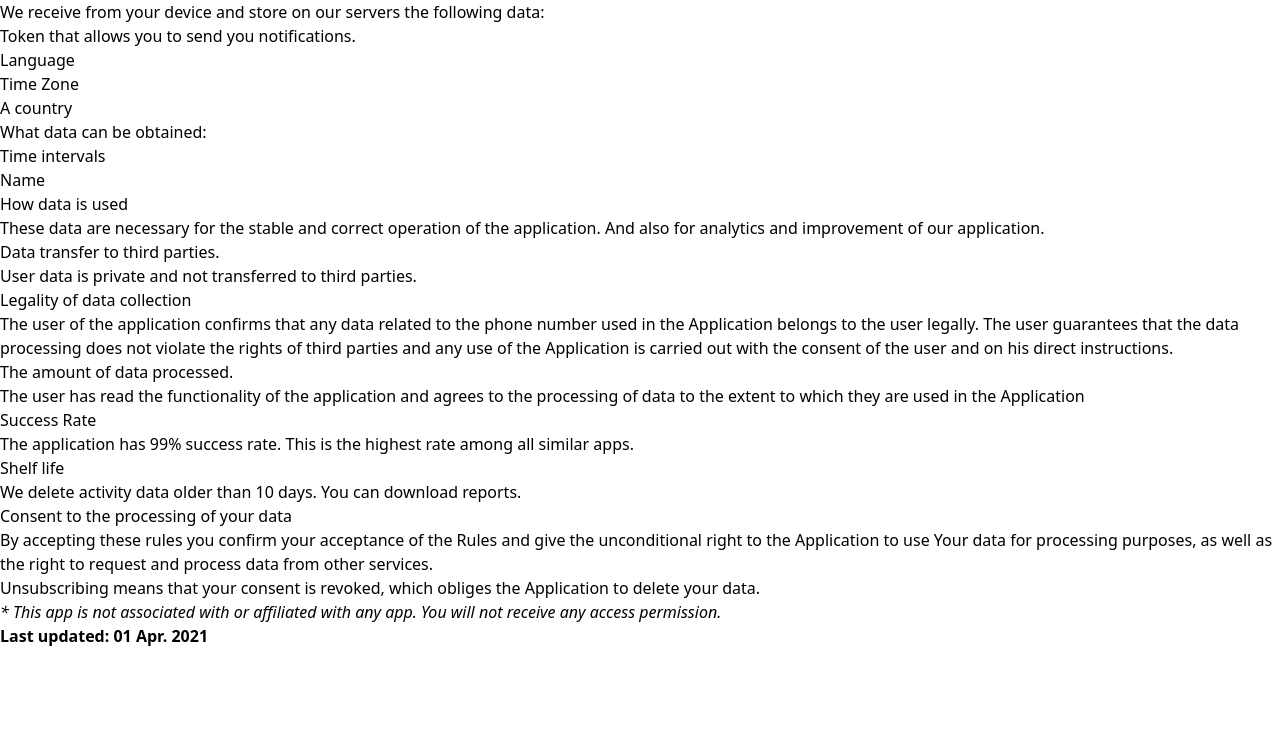
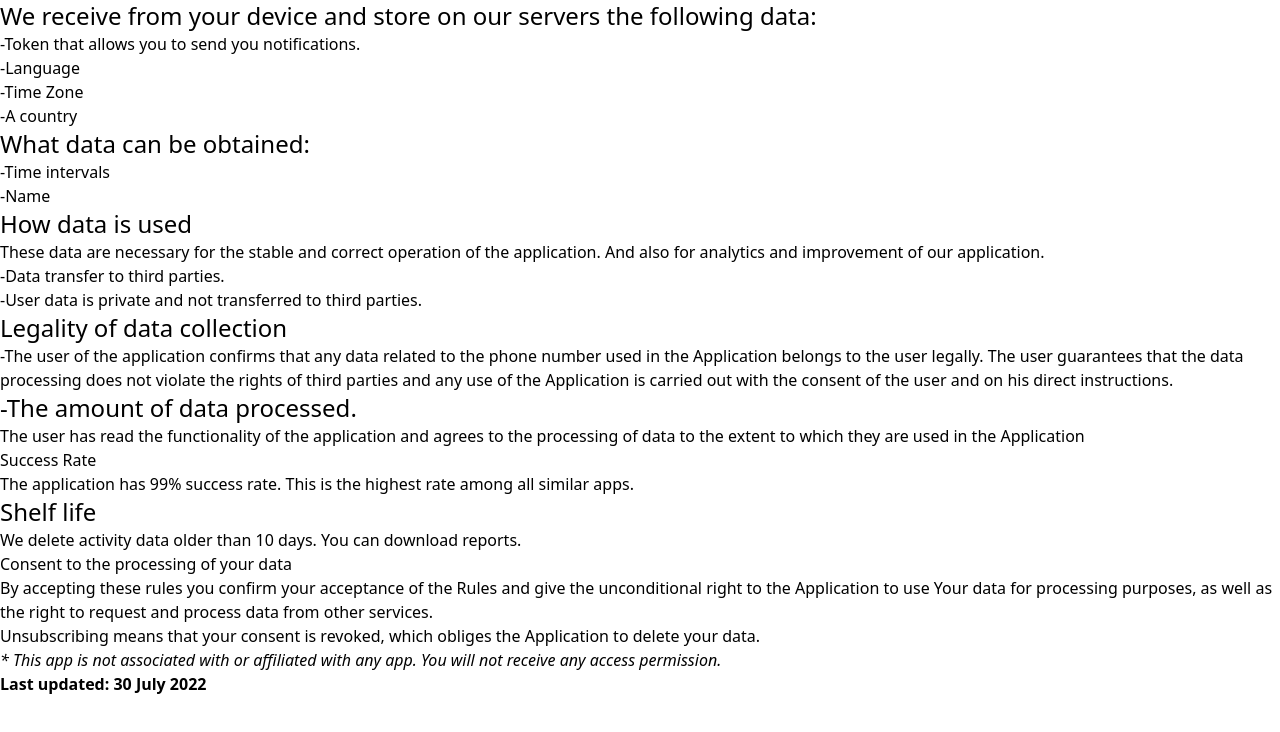
Before and after one commit to erenkulaksiz/erenk.dev, a Next.js app: page /privacy in a window 1280 px wide. Shown: the top 732 px of the page. Built offline with nearby package versions, Linux system fonts and the light colour scheme.

Commit message:
[fix] fix privacy

```diff
--- a/src/pages/privacy.js
+++ b/src/pages/privacy.js
@@ -5,43 +5,43 @@ import Link from 'next/link';
 
 const Privacy = (props) => {
     return (
-        <main className="flex flex-col dark:text-white text-black relative overflow-hidden"  >
+        <main className="privacy flex flex-col dark:text-white text-black relative overflow-hidden"  >
             <Head>
                 <title>privacy policy</title>
                 <link rel="icon" href="/favicon.ico" />
             </Head>
 
-            <p><span>We receive from your device and store on our servers the following data:</span></p>
+            <p className="text-2xl"><span>We receive from your device and store on our servers the following data:</span></p>
             <ul>
-                <li><span>Token that allows you to send you notifications.</span></li>
-                <li><span>Language</span></li>
-                <li><span>Time Zone</span></li>
-                <li><span>A country</span></li>
+                <li><span>-Token that allows you to send you notifications.</span></li>
+                <li><span>-Language</span></li>
+                <li><span>-Time Zone</span></li>
+                <li><span>-A country</span></li>
             </ul>
-            <p><span>What data can be obtained:</span></p>
+            <p className="text-2xl"><span>What data can be obtained:</span></p>
             <ul>
-                <li><span>Time intervals</span></li>
-                <li><span>Name</span></li>
+                <li><span>-Time intervals</span></li>
+                <li><span>-Name</span></li>
             </ul>
 
-            <h3><span>How data is used</span></h3>
+            <h1 className="text-2xl"><span>How data is used</span></h1>
             <p><span>These data are necessary for the stable and correct operation of the application. And also for analytics and improvement of our application.</span></p>
-            <h3><span>Data transfer to third parties.</span></h3>
-            <p><span>User data is private and not transferred to third parties.</span></p>
-            <h3><span>Legality of data collection</span></h3>
-            <p><span>The user of the application confirms that any data related to the phone number used in the Application belongs to the user legally. The user guarantees that the data processing does not violate the rights of third parties and any use of the Application is carried out with the consent of the user and on his direct instructions.</span></p>
-            <h3><span>The amount of data processed.</span></h3>
+            <p><span>-Data transfer to third parties.</span></p>
+            <p><span>-User data is private and not transferred to third parties.</span></p>
+            <h1 className="text-2xl"><span>Legality of data collection</span></h1>
+            <p><span>-The user of the application confirms that any data related to the phone number used in the Application belongs to the user legally. The user guarantees that the data processing does not violate the rights of third parties and any use of the Application is carried out with the consent of the user and on his direct instructions.</span></p>
+            <h1 className="text-2xl"><span>-The amount of data processed.</span></h1>
             <p><span>The user has read the functionality of the application and agrees to the processing of data to the extent to which they are used in the Application</span></p>
             <h3><span>Success Rate</span></h3>
             <p><span>The application has 99% success rate. This is the highest rate among all similar apps.</span></p>
-            <h3><span>Shelf life</span></h3>
+            <h1 className="text-2xl"><span>Shelf life</span></h1>
             <p><span>We delete activity data older than 10 days. You can download reports.</span></p>
             <h3><span>Consent to the processing of your data</span></h3>
             <p><span>By accepting these rules you confirm your acceptance of the Rules and give the unconditional right to the Application to use Your data for processing purposes, as well as the right to request and process data from other services.</span></p>
             <p><span>Unsubscribing means that your consent is revoked, which obliges the Application to delete your data.</span></p>
             <p><span><em>* This app is not associated with or affiliated with any app. You will not receive any access permission.</em></span></p>
-            <p><span><strong>Last updated: 01 Apr. 2021</strong></span></p>
-        </main >
+            <p><span><strong>Last updated: 30 July 2022</strong></span></p>
+        </main>
     )
 }
 
```
Also changed, not shown: styles/tailwind.css (line endings or trailing spaces).
